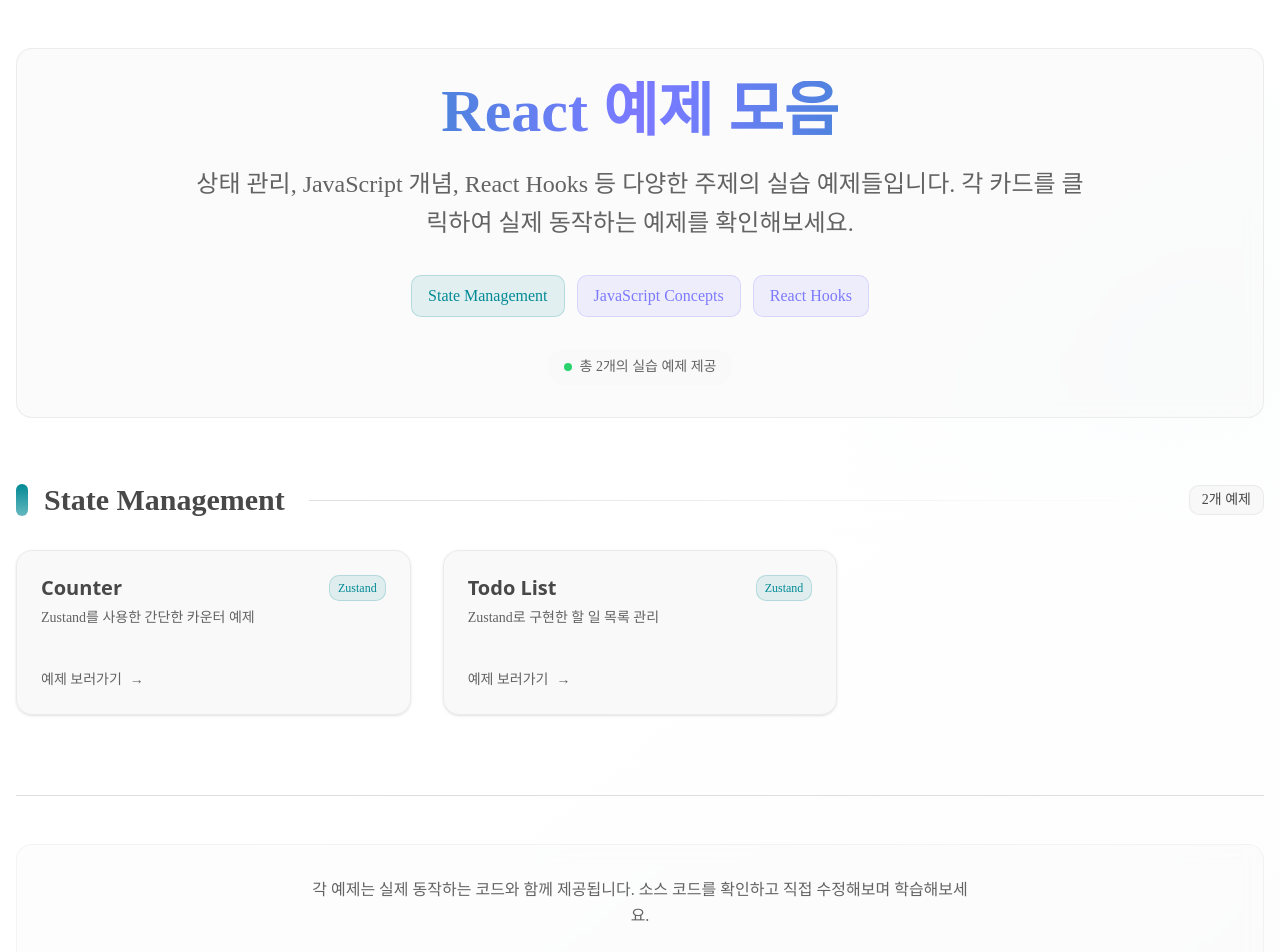
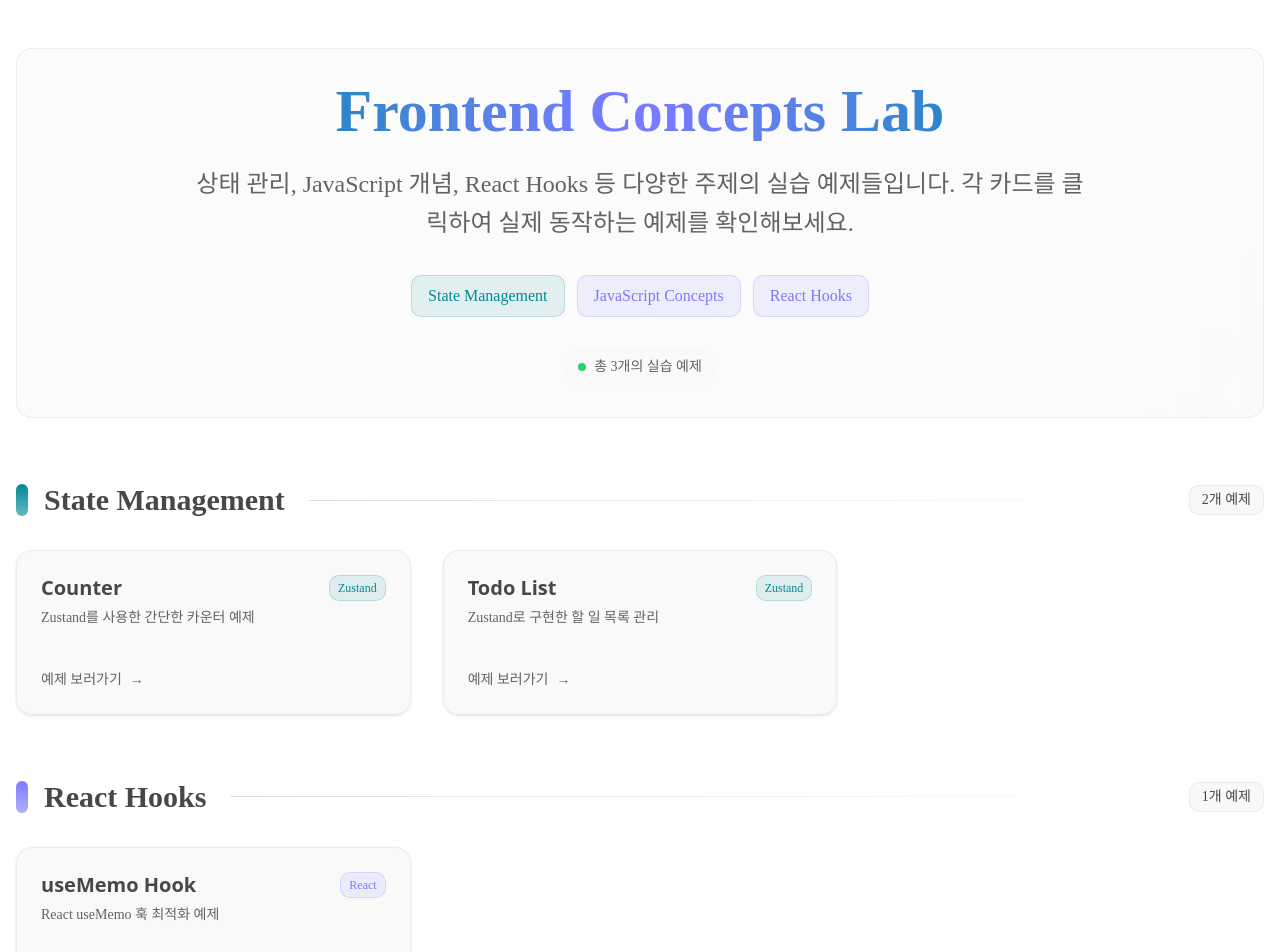
Before and after one commit to kod0751/frontend-concepts-lab, a Next.js app: page / in a window 1280 px wide. Shown: the top 952 px of the page. Built offline with nearby package versions, Linux system fonts and the light colour scheme; a web font is replaced by a local one.

Commit message:
[feat] useMemo 예제 추가

```diff
--- a/src/app/page.tsx
+++ b/src/app/page.tsx
@@ -23,6 +23,13 @@ const examples = [
     category: 'State Management',
     tech: 'Zustand',
   },
+  {
+    title: 'useMemo Hook',
+    description: 'React useMemo 훅 최적화 예제',
+    path: '/ReactHooks/useMemo',
+    category: 'React Hooks',
+    tech: 'React',
+  },
 ];
 
 const categories = [...new Set(examples.map((example) => example.category))];
@@ -36,7 +43,7 @@ export default function HomePage() {
           <div className="absolute inset-0 bg-gradient-to-r from-primary/10 via-accent/10 to-primary/10 rounded-3xl blur-3xl -z-10"></div>
           <div className="relative bg-card/50 backdrop-blur-sm rounded-2xl p-8 border border-border/50">
             <h1 className="text-5xl font-['NanumSquareNeoBold'] md:text-6xl font-bold bg-gradient-to-r from-primary via-accent to-primary bg-clip-text text-transparent mb-6 text-balance">
-              React 예제 모음
+              Frontend Concepts Lab
             </h1>
             <p className="text-xl font-['NanumSquareNeo'] md:text-2xl text-muted-foreground max-w-4xl mx-auto mb-8 text-pretty leading-relaxed">
               상태 관리, JavaScript 개념, React Hooks 등 다양한 주제의 실습
@@ -65,7 +72,7 @@ export default function HomePage() {
             </div>
             <div className="inline-flex items-center gap-2 text-sm font-['NanumSquareNeo'] text-muted-foreground bg-muted/50 px-4 py-2 rounded-full">
               <div className="w-2 h-2 bg-green-500 rounded-full animate-pulse"></div>
-              총 {examples.length}개의 실습 예제 제공
+              총 {examples.length}개의 실습 예제
             </div>
           </div>
         </div>
```
